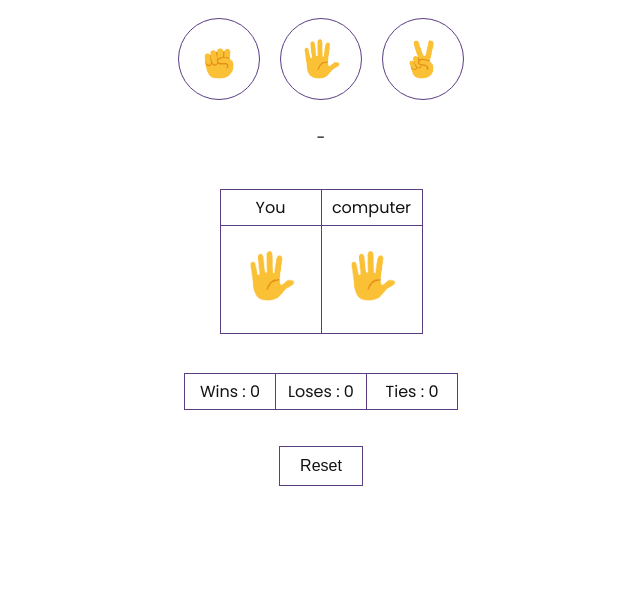
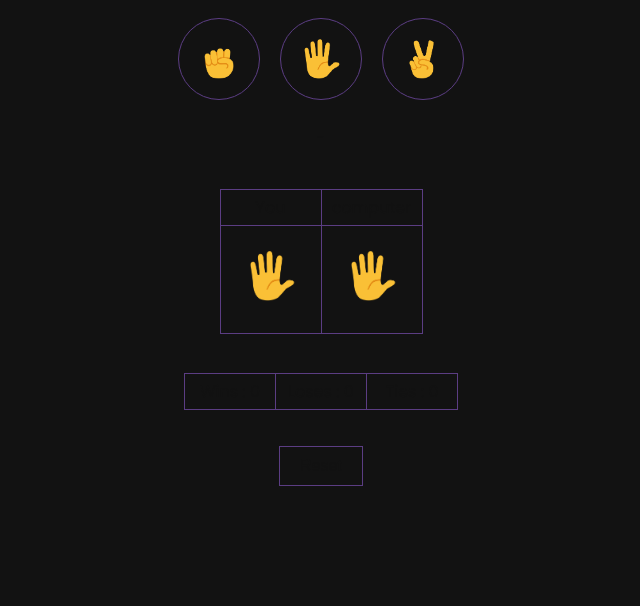
Before and after one commit to Ponraj-Kannan/Rock-Papper-Scissors, a plain HTML site: page index.html in a window 1280 px wide. Shown: the part 194-800 px from the top of the page, without its empty margins (319-959 px from the left). Drawn offline with Linux system fonts and the light colour scheme.

Commit message:
Update index.html

```diff
--- a/index.html
+++ b/index.html
@@ -12,7 +12,7 @@
 
             width: 100%;
             height: 100vh;
-            background-color: #ffffff;
+            background-color: #121212;
             color: #121212;
 
             display: flex;
```
